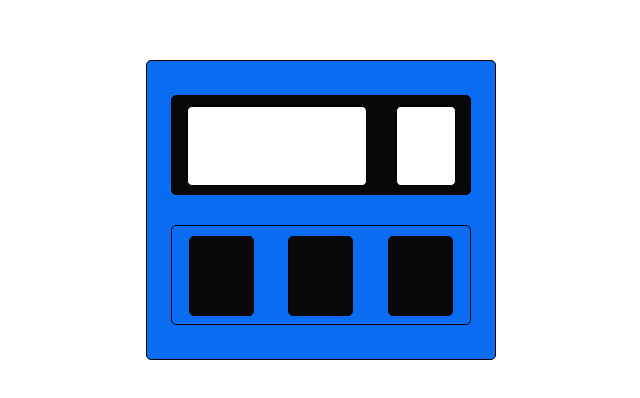
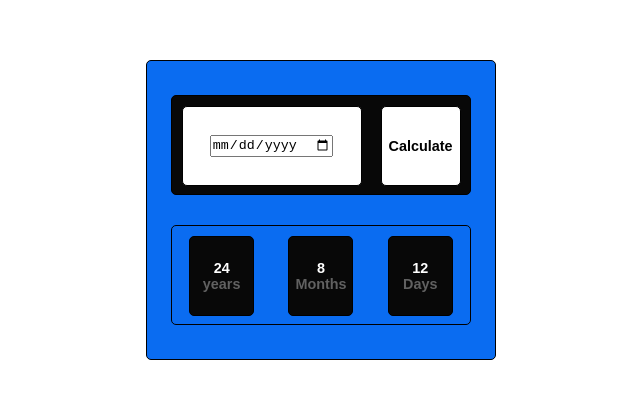
Before and after one commit to Kashif1122666/class-task-05-counting-age, a plain HTML site: page index.html in a window 1280 px wide. Shown: the part 190-588 px from the top of the page, without its empty margins (319-959 px from the left). Drawn offline with Linux system fonts and the light colour scheme.

Commit message:
added some aligment and color styling through css

```diff
--- a/index.html
+++ b/index.html
@@ -15,6 +15,10 @@
             justify-content: center;
             align-items: center;
             height: 100vh;
+            font-family: Arial, sans-serif;
+            font-size: .9em;
+            font-weight: bolder;
+
         }
         div{
             border: 1px solid black;
@@ -47,32 +51,51 @@
            justify-content: space-around;
            text-align: center;
            padding-top: 10px;
+           color: white;
         }
         .item1-box1{
             height: 80px;
             width: 180px;
             background-color:#FFFFFF ;
+            display: flex;
+            justify-content: center;
+            align-items: center;
         }
         .item1-box2{
             height: 80px;
-            width: 60px;
+            width: 80px;
             background-color:#FFFFFF ;
+            display: flex;
+            justify-content: center;
+            align-items: center;
         }
         .item2-box1{
             height: 80px ;
             width: 65px;
             background-color: #080808;
+            display: flex;
+            justify-content: center;
+            align-items: center;
+            flex-direction: column;
         }
         .item2-box2{
             height: 80px ;
             width: 65px;
             background-color: #080808;
+            display: flex;
+            justify-content: center;
+            align-items: center;
+            flex-direction: column;
         }
 
         .item2-box3{
             height: 80px ;
             width: 65px;
             background-color: #080808;
+            display: flex;
+            justify-content: center;
+            align-items: center;
+            flex-direction: column;
         }
 
 
@@ -82,10 +105,10 @@
 <body>
     <div class="contianer">
         <div class="item1">
-            <div class="item1-box1"></div> <div class="item1-box2"></div>
+            <div class="item1-box1"><input type="date"></div> <div class="item1-box2">Calculate</div>
         </div>
         <div class="item2">
-            <div class="item2-box1"></div><div class="item2-box2"></div><div class="item2-box3"></div>
+            <div class="item2-box1"><p>24</p><p style="color: #616161;">years</p></div><div class="item2-box2"><p>8</p><p style="color: #616161;">Months</p></div><div class="item2-box3"><p>12</p><p style="color: #616161;">Days</p></div>
         </div>
     </div>
 </body>
```
